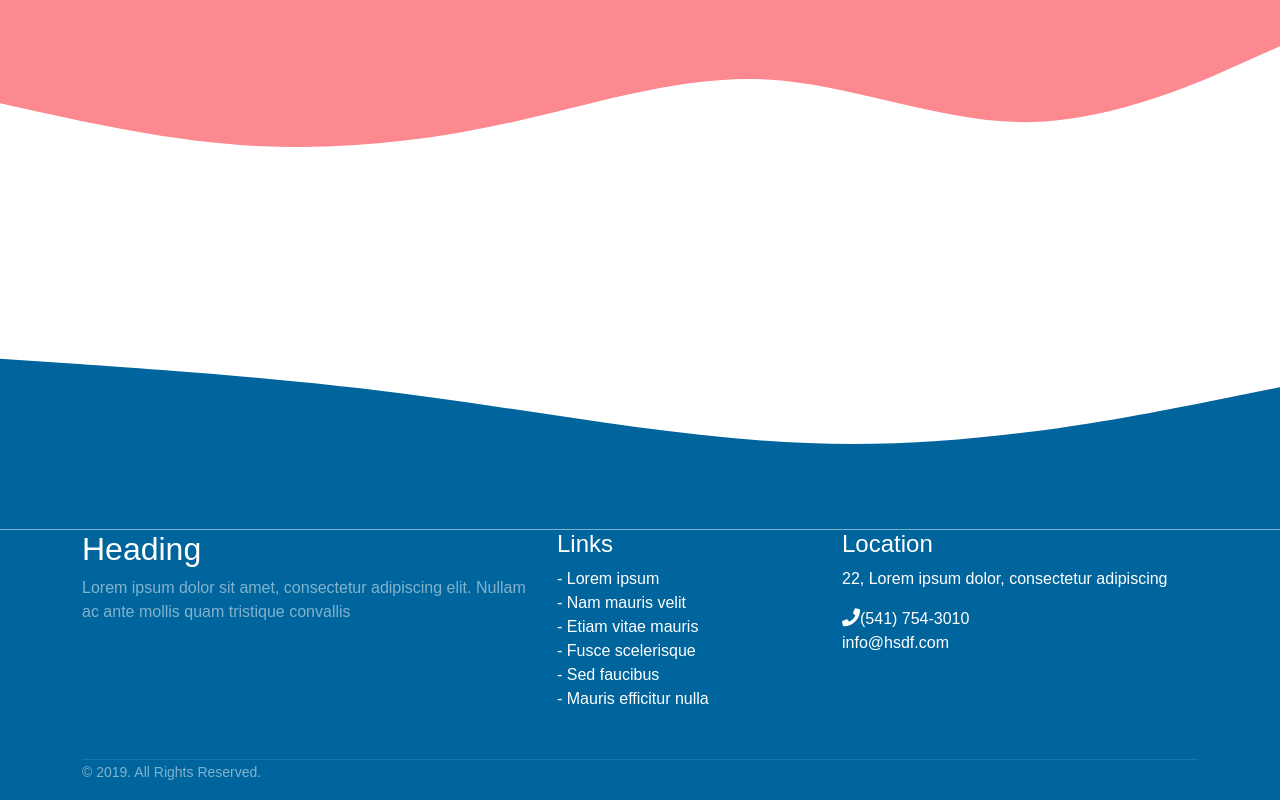
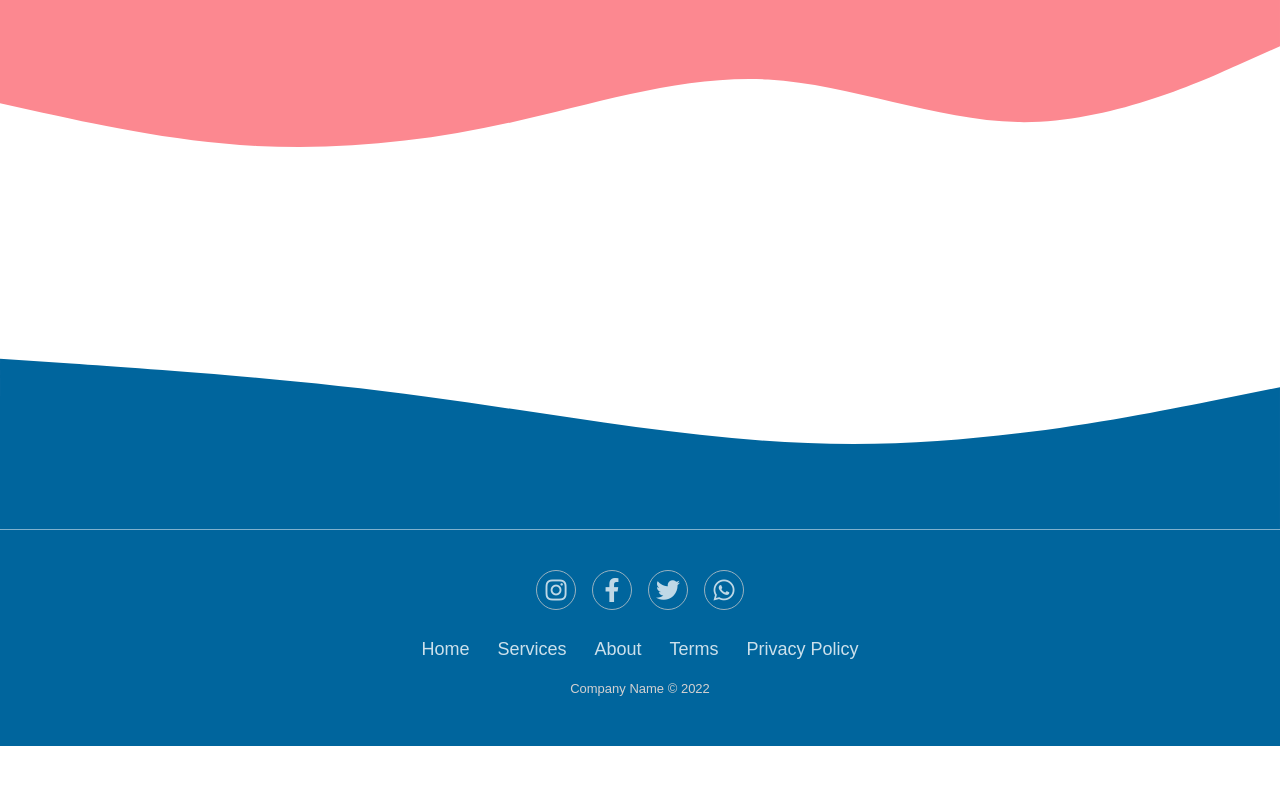
Before and after one commit to miguepoloc/cognied-front, a React (Create React App) app: page / in a window 1280 px wide. Shown: the part 2858-3658 px from the top of the page. After the commit the page ends 3604 px from the top, so only its background shows below. Built offline with nearby package versions, Linux system fonts and the light colour scheme.

Commit message:
Nuevo footer
Se ha cambiado el footer.

```diff
--- a/src/assets/css/Footer.css
+++ b/src/assets/css/Footer.css
@@ -1,31 +1,62 @@
 .footer {
-	 background: #00659D;
-	 color: white;
+	 background: #00659D !important;
+	 color: white !important;
+}.footer-basic {
+  padding: 40px 0;
+  background-color: #ffffff;
+  color: #4b4c4d;
 }
- .footer .links ul {
-	 list-style-type: none;
+
+.footer-basic ul {
+  padding: 0;
+  list-style: none;
+  text-align: center;
+  font-size: 18px;
+  line-height: 1.6;
+  margin-bottom: 0;
 }
- .footer .links li a {
-	 color: white;
-	 transition: color 0.2s;
+
+.footer-basic li {
+  padding: 0 10px;
 }
- .footer .links li a:hover {
-	 text-decoration: none;
-	 color: #4180cb;
+
+.footer-basic ul a {
+  color: inherit;
+  text-decoration: none;
+  opacity: 0.8;
 }
- .footer .about-company i {
-	 font-size: 25px;
+
+.footer-basic ul a:hover {
+  opacity: 1;
 }
- .footer .about-company a {
-	 color: white;
-	 transition: color 0.2s;
+
+.footer-basic .social {
+  text-align: center;
+  padding-bottom: 25px;
 }
- .footer .about-company a:hover {
-	 color: #4180cb;
+
+.footer-basic .social > a {
+  font-size: 24px;
+  width: 40px;
+  height: 40px;
+  line-height: 40px;
+  display: inline-block;
+  text-align: center;
+  border-radius: 50%;
+  border: 1px solid #ccc;
+  margin: 0 8px;
+  color: inherit;
+  opacity: 0.75;
 }
- .footer .location i {
-	 font-size: 18px;
+
+.footer-basic .social > a:hover {
+  opacity: 0.9;
 }
- .footer .copyright p {
-	 border-top: 1px solid rgba(255, 255, 255, .1);
+
+.footer-basic .copyright {
+  margin-top: 15px;
+  text-align: center;
+  font-size: 13px;
+  color: rgb(211, 209, 209);
+  margin-bottom: 0;
 }
--- a/src/components/Footer.jsx
+++ b/src/components/Footer.jsx
@@ -10,71 +10,40 @@ const Footer = ({ section }) => {
                     d="M0,128L80,133.3C160,139,320,149,480,170.7C640,192,800,224,960,224C1120,224,1280,192,1360,176L1440,160L1440,320L1360,320C1280,320,1120,320,960,320C800,320,640,320,480,320C320,320,160,320,80,320L0,320Z"
                 ></path>
             </svg>
-            <div className="  footer">
-                <div className="container">
-                    <div className="row">
-                        <div className="col-lg-5 col-xs-12 about-company">
-                            <h2>Heading</h2>
-                            <p className="pr-5 text-white-50">
-                                Lorem ipsum dolor sit amet, consectetur
-                                adipiscing elit. Nullam ac ante mollis quam
-                                tristique convallis{" "}
-                            </p>
-                            <p>
+
+            <div class="footer-basic footer pb-5">
+                <div class="social">
                     <a href="#">
-                                    <i className="fa fa-facebook-square mr-1"></i>
+                        <i class="fab fa-instagram"></i>
                     </a>
                     <a href="#">
-                                    <i className="fa fa-linkedin-square"></i>
+                        <i class="fab fa-facebook-f"></i>
                     </a>
-                            </p>
+                    <a href="#">
+                        <i class="fab fa-twitter"></i>
+                    </a>
+                    <a href="#">
+                        <i class="fab fa-whatsapp"></i>
+                    </a>
                 </div>
-                        <div className="col-lg-3 col-xs-12 links">
-                            <h4 className="mt-lg-0 mt-sm-3">Links</h4>
-                            <ul className="m-0 p-0">
-                                <li>
-                                    - <a href="#">Lorem ipsum</a>
+                <ul class="list-inline">
+                    <li class="list-inline-item">
+                        <a href="#">Home</a>
                     </li>
-                                <li>
-                                    - <a href="#">Nam mauris velit</a>
+                    <li class="list-inline-item">
+                        <a href="#">Services</a>
                     </li>
-                                <li>
-                                    - <a href="#">Etiam vitae mauris</a>
+                    <li class="list-inline-item">
+                        <a href="#">About</a>
                     </li>
-                                <li>
-                                    - <a href="#">Fusce scelerisque</a>
+                    <li class="list-inline-item">
+                        <a href="#">Terms</a>
                     </li>
-                                <li>
-                                    - <a href="#">Sed faucibus</a>
-                                </li>
-                                <li>
-                                    - <a href="#">Mauris efficitur nulla</a>
+                    <li class="list-inline-item">
+                        <a href="#">Privacy Policy</a>
                     </li>
                 </ul>
-                        </div>
-                        <div className="col-lg-4 col-xs-12 location">
-                            <h4 className="mt-lg-0 mt-sm-4">Location</h4>
-                            <p>22, Lorem ipsum dolor, consectetur adipiscing</p>
-                            <p className="mb-0">
-                                <i className="fa fa-phone mr-3"></i>(541)
-                                754-3010
-                            </p>
-                            <p>
-                                <i className="fa fa-envelope-o mr-3"></i>
-                                info@hsdf.com
-                            </p>
-                        </div>
-                    </div>
-                    <div className="row mt-5">
-                        <div className="col copyright">
-                            <p className="">
-                                <small className="text-white-50">
-                                    © 2019. All Rights Reserved.
-                                </small>
-                            </p>
-                        </div>
-                    </div>
-                </div>
+                <p class="copyright">Company Name © 2022</p>
             </div>
         </footer>
     );
```
Lines whose indentation alone changed are shown as unchanged.
